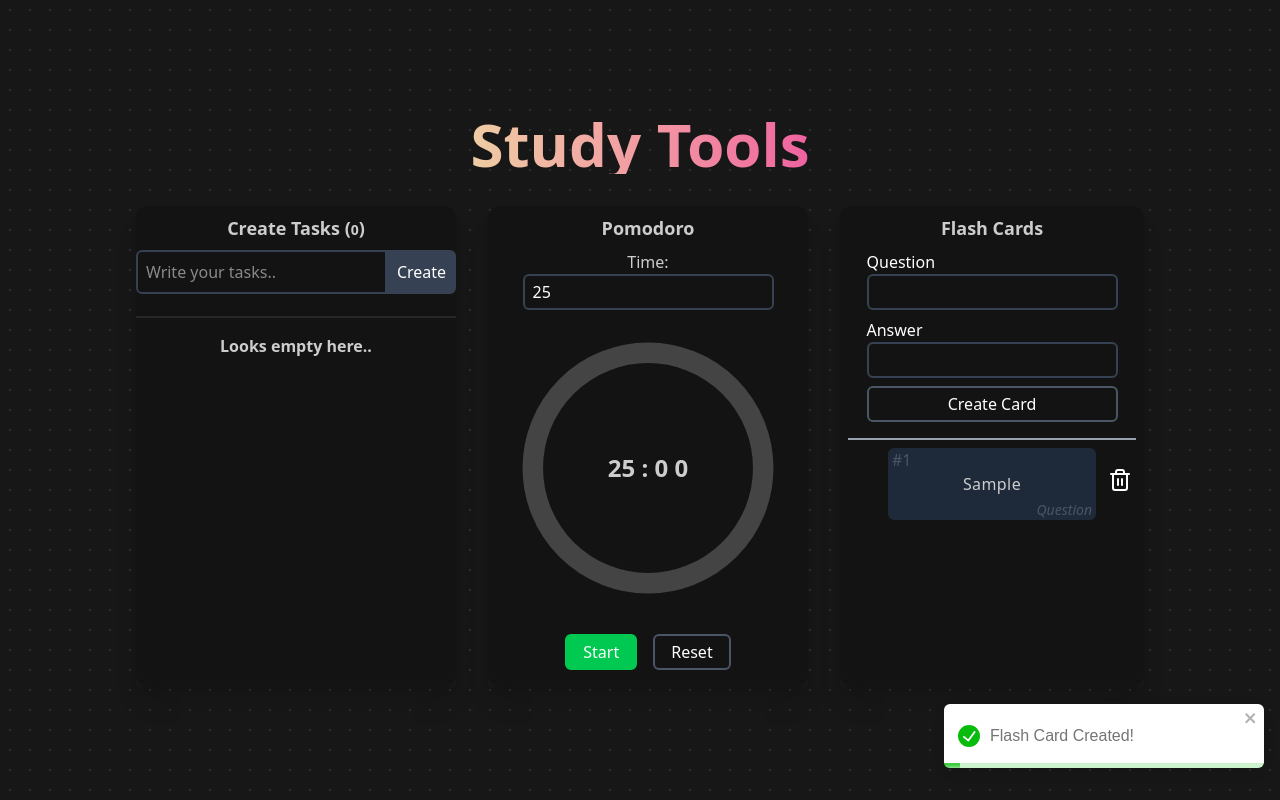
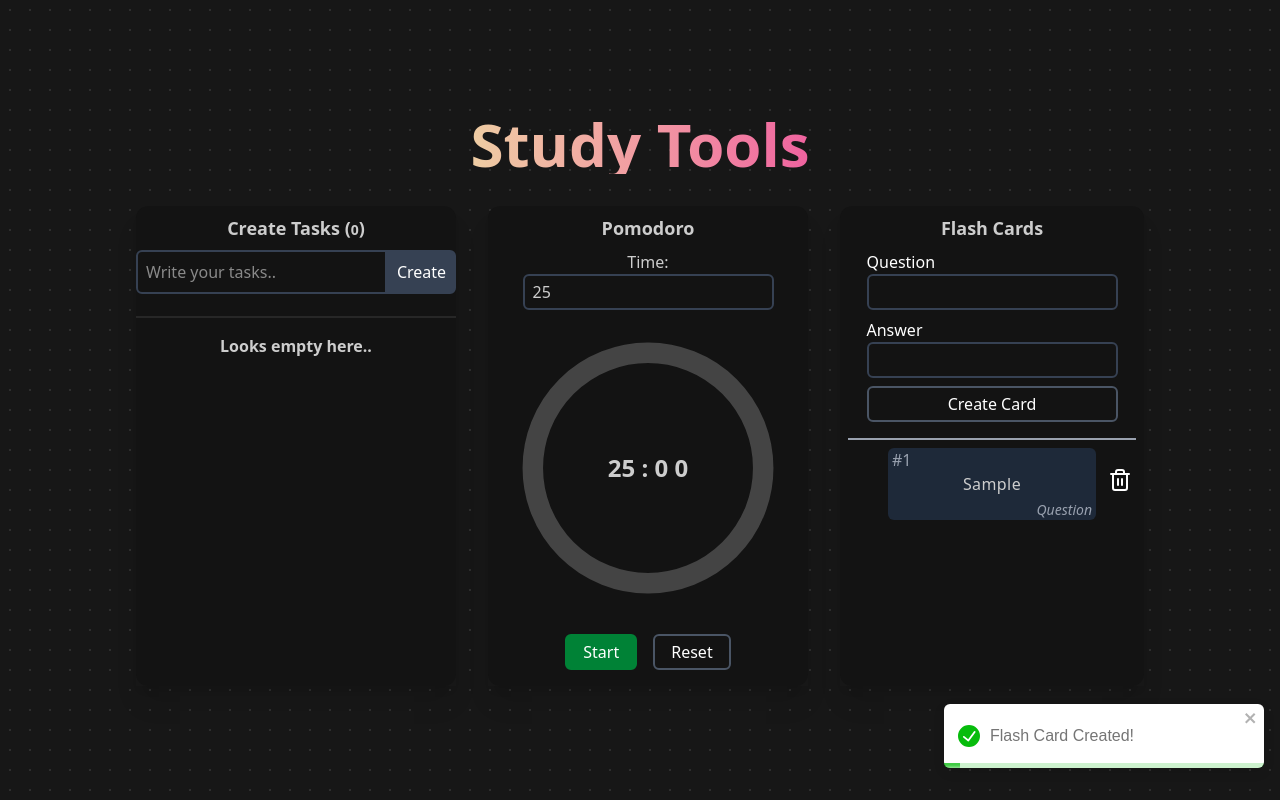
Before and after one commit to JoelSRJE/Study-Tool, a Next.js app in the folder study-tool/: page / in a window 1280 px wide. Both pictures are taken after typing "Sample", "Sample" into the empty fields and a click on the button "Create Card". Built offline with nearby package versions, Linux system fonts and the light colour scheme.

Commit message:
Made it more WCAG compliant

```diff
--- a/study-tool/src/app/components/Study Comps/Flash Cards/FlashCardsTool.tsx
+++ b/study-tool/src/app/components/Study Comps/Flash Cards/FlashCardsTool.tsx
@@ -286,13 +286,13 @@
                         onClick={() => handleToggleCard(card.id)}
                         aria-label={`Answer Side ${card.id}`}
                       >
-                        <span className="absolute top-0 left-1 text-gray-800 rotate-y-180">
+                        <span className="absolute top-0 left-1 text-gray-200 rotate-y-180">
                           #{card.id}
                         </span>
                         <span className="mt-3 mb-3 text-textColor font-medium text-lg tracking-wide rotate-y-180">
                           {card.answer}
                         </span>
-                        <span className="absolute -bottom-0 right-1 italic text-gray-800 text-sm rotate-y-180">
+                        <span className="absolute -bottom-0 right-1 italic text-gray-200 text-sm rotate-y-180">
                           Answer
                         </span>
                       </button>
@@ -304,13 +304,13 @@
                         onClick={() => handleToggleCard(card.id)}
                         aria-label={`Question Side ${card.id}`}
                       >
-                        <span className="absolute top-0 left-1 text-gray-600">
+                        <span className="absolute top-0 left-1 text-gray-400">
                           #{card.id}
                         </span>
                         <span className="mt-3 mb-3 text-textColor font-medium tracking-wide">
                           {card.question}
                         </span>
-                        <span className="absolute bottom-0 right-1 italic text-gray-600 text-sm">
+                        <span className="absolute bottom-0 right-1 italic text-gray-400 text-sm">
                           Question
                         </span>
                       </button>
--- a/study-tool/src/app/components/Study Comps/Pomodoro/PomodoroTool.tsx
+++ b/study-tool/src/app/components/Study Comps/Pomodoro/PomodoroTool.tsx
@@ -101,8 +101,8 @@
       <div className="flex flex-col justify-center items-center">
         <h2 className="font-semibold text-lg text-textColor mb-2">Pomodoro</h2>
 
-        <div className="flex flex-col justify-center items-center w-full">
-          <label className="text-textColor">Time:</label>
+        <label className="flex flex-col justify-center items-center w-full text-textColor">
+          Time:{" "}
           <input
             type="number"
             value={timeInput}
@@ -110,7 +110,7 @@
             className="px-2 py-1 border-2 border-gray-700 rounded-md outline-none transition-all duration-300 group-hover:border-gray-500"
             disabled={isRunning}
           />
-        </div>
+        </label>
       </div>
 
       {/* Progress bar section*/}
@@ -152,8 +152,8 @@
         <button
           className={`px-4 p-1 border-2 rounded-md transition-all duration-300 hover:cursor-pointer hover:bg-gray-400 hover:border-gray-400 hover:text-black ${
             isRunning
-              ? "bg-red-500 border-red-500"
-              : "bg-green-500 border-green-500"
+              ? "bg-red-700 border-red-700"
+              : "bg-green-700 border-green-700"
           }`}
           onClick={handleStartPause}
         >
```
